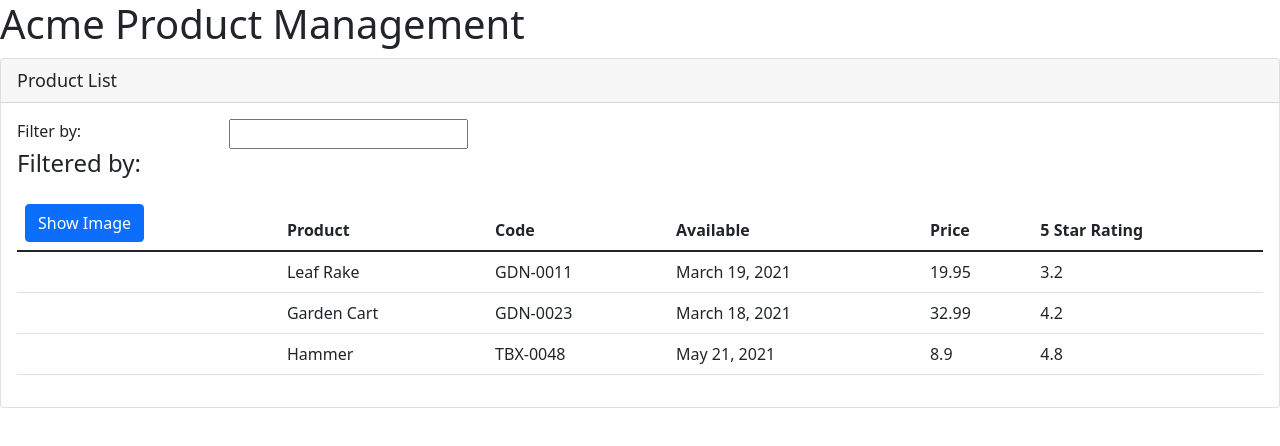
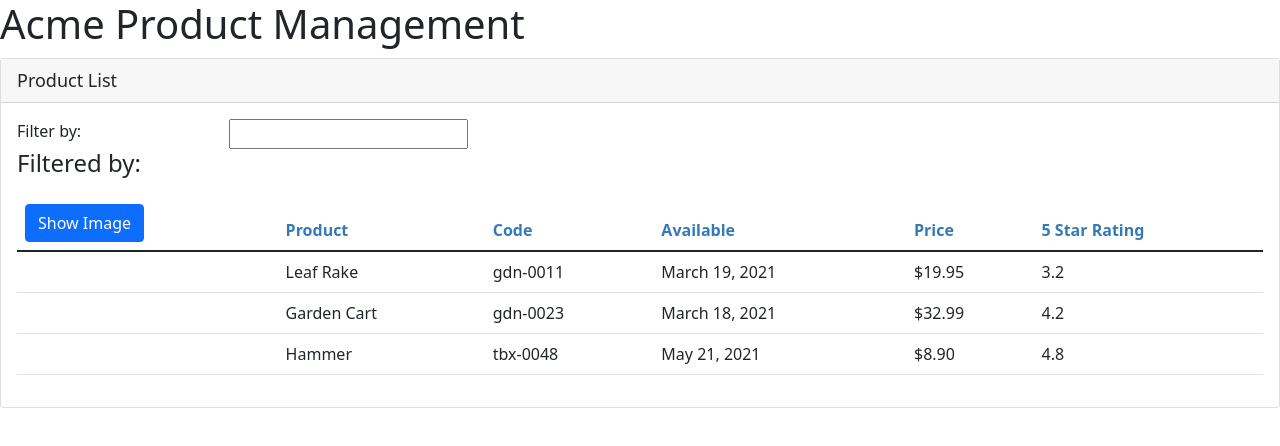
Before and after one commit to yaya-usman/APM, an Angular app: page /products in a window 1280 px wide. Shown: the top 446 px of the page. Built offline with nearby package versions, Linux system fonts and the light colour scheme.

Commit message:
Product interface and encapsulated css for product component

```diff
--- a/src/app/app.module.ts
+++ b/src/app/app.module.ts
@@ -1,5 +1,6 @@
 import { NgModule } from '@angular/core';
 import { BrowserModule } from '@angular/platform-browser';
+import { FormsModule } from '@angular/forms';
 
 import { AppComponent } from './app.component';
 import { ProductListComponent } from './products/product-list.component';
@@ -9,7 +10,8 @@
     AppComponent,ProductListComponent
   ],
   imports: [
-    BrowserModule
+    BrowserModule,
+    FormsModule
   ],
   bootstrap: [AppComponent]
 })
--- /dev/null
+++ b/src/app/products/product-list.component.css
@@ -0,0 +1,3 @@
+thead {
+  color: #337ab7;
+}
--- a/src/app/products/product-list.component.html
+++ b/src/app/products/product-list.component.html
@@ -4,12 +4,12 @@
     <div class="row">
       <div class="col-md-2">Filter by:</div>
       <div class="col-md-4">
-        <input type="text" />
+        <input type="text" [(ngModel)]="listFilter" />
       </div>
     </div>
     <div class="row">
       <div class="col-md-6">
-        <h4>Filtered by:</h4>
+        <h4>Filtered by: {{ listFilter }}</h4>
       </div>
     </div>
     <div class="table-responsive" *ngIf="products.length">
@@ -40,9 +40,9 @@
               />
             </td>
             <td>{{ product.productName }}</td>
-            <td>{{ product.productCode }}</td>
+            <td>{{ product.productCode | lowercase}}</td>
             <td>{{ product.releaseDate }}</td>
-            <td>{{ product.price }}</td>
+            <td>{{ product.price | currency: 'USD':'symbol':'1.2-2'}}</td>
             <td>{{ product.starRating }}</td>
           </tr>
         </tbody>
--- a/src/app/products/product-list.component.ts
+++ b/src/app/products/product-list.component.ts
@@ -1,15 +1,18 @@
-import { Component } from '@angular/core';
+import { Component,OnInit } from '@angular/core';
+import {IProduct} from './product'
 
 @Component({
   selector: 'pm-products',
   templateUrl: './product-list.component.html',
+  styleUrls: ['./product-list.component.css']
 })
-export class ProductListComponent {
+export class ProductListComponent implements OnInit {
   pageTitle: string = 'Product List';
   imageWidth: number = 50;
   imageMargin: number = 2;
   showImage: boolean = false;
-  products: any[] = [
+  listFilter: string = '';
+  products: IProduct[] = [
     {
       productId: 1,
       productName: 'Leaf Rake',
@@ -45,4 +48,8 @@
   toggleImage():void{
     this.showImage = !this.showImage;
   }
+
+  ngOnInit():void{
+    console.log("Hello it's OnInit");
+  }
 }
--- /dev/null
+++ b/src/app/products/product.ts
@@ -0,0 +1,10 @@
+export interface IProduct {
+  productId: number;
+  productName: string;
+  productCode: string;
+  releaseDate: string;
+  description: string;
+  price: number;
+  starRating: number;
+  imageUrl: string;
+}
```
